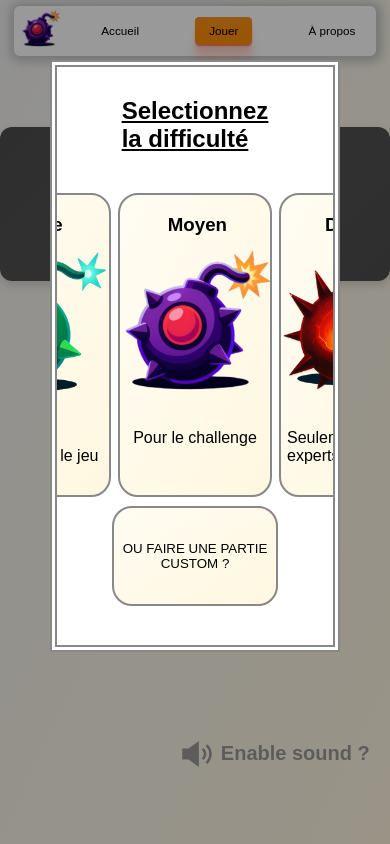
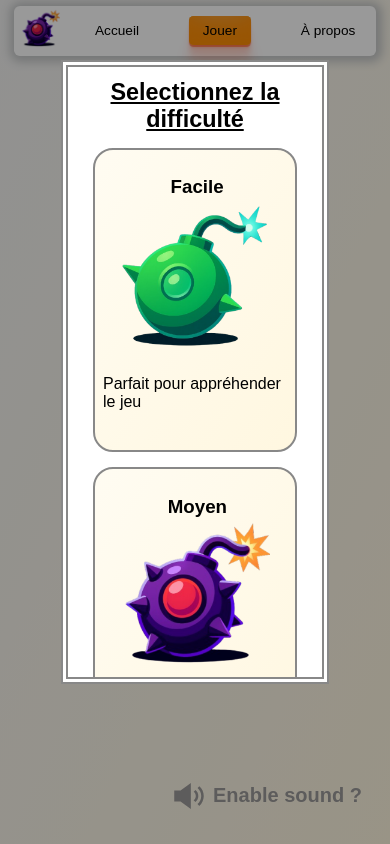
Before and after one commit to Korbow/Minesweeper_Web, a plain HTML site: page page/game.html in a window 390 px wide. Drawn offline with Linux system fonts and the light colour scheme.

Commit message:
responsive modals a-propos.html and game.html

```diff
--- a/style/game.css
+++ b/style/game.css
@@ -241,3 +241,40 @@ a{
 .mine{
 
 }
+
+@media screen and (max-width: 1250px) {
+  .btn-commencer-centrer{
+    scale: 90%;
+    margin: 30% 0;
+  }
+}
+@media screen and (max-width: 1000px) {
+  .btn-commencer-centrer{
+    scale: 85%;
+    margin: 40% 0;
+  }
+}
+@media screen and (max-width: 700px) {
+  .btn-commencer-centrer{
+    scale: 80%;
+    margin: 60% 0;
+  }
+}
+@media screen and (max-width: 500px) {
+  .btn-commencer-centrer{
+    scale: 75%;
+    margin: 80% 0;
+  }
+  .base{
+    font-size: clamp(1.8rem, 2vw, 2.5rem);
+    padding: 0.8em 1.6em;
+    text-align: center;
+  }
+  .dyna_hover {
+
+    width: 100px;
+  }
+  .dyna_hover:hover {
+
+  }
+}
--- a/style/modal.css
+++ b/style/modal.css
@@ -367,3 +367,111 @@ width: auto;
 .modalGObtn #modalGObtnSecond{
   background: linear-gradient(to bottom right, #fffcf2, #fff7e0);
 }
+
+
+
+
+
+/*================================================================================================*/
+
+/*================================================================================================*/
+
+
+
+@media screen and (max-width: 1250px) {
+  /*== [ MODAL LEVEL] ==============================================*/
+  .modal-content {
+    background: white;
+    margin: auto;
+    padding: 2% 5% 3% 5%;
+    border: 7px double #888;
+    width: 55%;
+    height: 70%;
+
+    overflow-y: scroll;
+    scrollbar-width: none;
+    scrollbar-color: #888 rgba(255, 255, 255, 0);
+    box-shadow: 0 0 400px 800px rgba(0, 0, 0, 0.4);
+  }
+  .modal-flex {
+    display: flex;
+    flex-direction: column;
+    align-items: center;
+    justify-content: center;
+    margin: 4% 0%;
+    gap: 4%;
+    overflow: scroll;
+
+  }
+  .flex-modal-lvl {
+    display: flex;
+    flex-direction: column;
+    align-items: center;
+    justify-content: space-evenly;
+    border: solid 2px #888;
+    border-radius: 20px;
+    margin-top: clamp(2px, 1.5vw, 20px);
+    margin-bottom: clamp(5px, 2.5vw, 25px);
+    gap: 5%;
+    background: linear-gradient(to bottom right, #fffcf2, #fff7e0);
+    /*height: clamp(200px, 35vw, 300px);
+
+    width: clamp(150px, 35vw, 200px);
+    */
+
+  }
+  /*
+  .flex-modal-lvl img {
+    width: clamp(20px, 10vw, 150px);
+  }
+
+  .img-flex-modal {
+    height: clamp(20px, 10vw, 150px);
+
+    width: auto;
+
+  }
+  .p-flex-modal {
+    height: clamp(10px, 5vw, 50px);
+    padding: 4% 4%;
+    width: auto;
+  }
+    */
+  .flex-modal-lvl {
+
+  }
+  .modaltitle h2 {
+    text-decoration: underline;
+    font-size: clamp(10px, 6vw, 30px);
+  }
+  .modaltitle {
+    z-index: 5;
+    background-color: white;
+    position: sticky;
+    text-align: center;
+    margin: 2% 4% 2.5% 4%;
+  }
+  .cardCustom{
+    position: sticky;
+  }
+  /*== [ MODAL PARAMETER] ==============================================*/
+  .ModalCustomContent-flex input {
+    height: 60%;
+    width: clamp(50px, 7vw, 80px);
+    font-size: 90%;
+  }
+  .ModalCustomContent-flex {
+    font-size: clamp(2px, 3vw, 30px);
+  }
+  .ModalCustomContent {
+    padding: 2% 5% 3% 5%;
+    width: 60%;
+  }
+  .submitCustom {
+    width: clamp(90px, 25vw, 250px);
+    height: clamp(30px, 10vw, 90px);
+    margin-top: clamp(5px, 5vw, 50px);
+
+    border-radius: clamp(10px, 3vw, 30px);;
+  }
+}
--- a/style/nav.css
+++ b/style/nav.css
@@ -145,7 +145,7 @@ nav{
 
     }
     .navbar-content a {
-        font-size: clamp(1px, 3vw, 25px);
+        font-size: clamp(12px, 3.5vw, 25px);
         text-decoration: none;
         color: black;
         padding: 2% 4%;
--- a/style/soundControl.css
+++ b/style/soundControl.css
@@ -351,8 +351,8 @@ display: flex;
     position: fixed;
     display: flex;
     flex-direction: row;
-    right: 5%;
-    top: 85%;
+    right: 7%;
+    top: 90%;
     z-index: 6;
   }
 
```
Also changed, not shown: page/apropos.html (+4 -4 lines), style/a-propos.css (+15 -0 lines).
